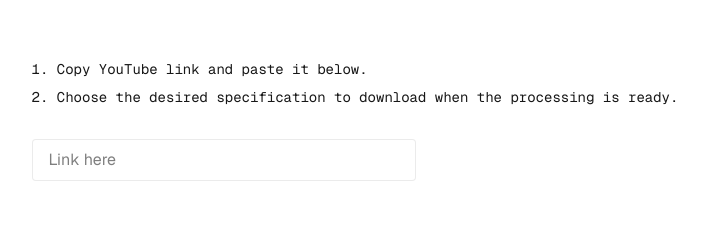
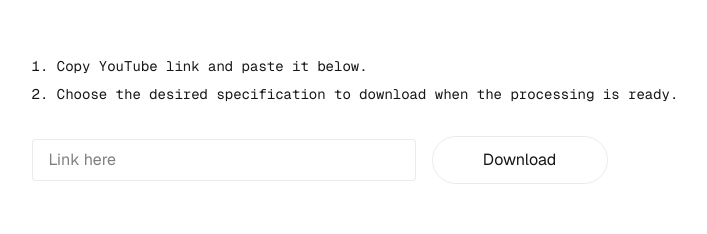
Before and after one commit to igloo-9/tubing, a Next.js app: page / in a window 1280 px wide. Shown: the part 280-514 px from the top of the page, without its empty margins (285-992 px from the left). Built offline with nearby package versions, Linux system fonts and the light colour scheme.

Commit message:
feat: enable downloading video to 'Downloads' folder

```diff
--- a/app/page.js
+++ b/app/page.js
@@ -5,6 +5,35 @@
 
 export default function Home() {
   const [link, setLink] = useState("");
+
+  const handleDownload = async () => {
+    if (!link) {
+      alert("Please enter a valid link");
+      return;
+    }
+
+    try {
+      const response = await fetch(
+        `http://localhost:3001/download?url=${encodeURIComponent(link)}`
+      );
+      if (!response.ok) {
+        throw new Error("Failed to download video");
+      }
+
+      const blob = await response.blob();
+      const url = window.URL.createObjectURL(blob);
+      const a = document.createElement("a");
+      a.style.display = "none";
+      a.href = url;
+      a.download = "video.mp4";
+      document.body.appendChild(a);
+      a.click();
+      window.URL.revokeObjectURL(url);
+    } catch (error) {
+      console.error("Error downloading video:", error);
+      alert("Error downloading video");
+    }
+  };
 
   return (
     <div className="grid grid-rows-[20px_1fr_20px] items-center justify-items-center min-h-screen p-8 pb-20 gap-16 sm:p-20 font-[family-name:var(--font-geist-sans)]">
@@ -57,7 +86,7 @@
           </a>
         </div> */}
 
-        <div>
+        <div className="flex gap-4 items-center flex-col sm:flex-row">
           <label className="sr-only" htmlFor="link">
             YouTube link
           </label>
@@ -69,6 +98,12 @@
             value={link}
             onChange={(e) => setLink(e.target.value)}
           />
+          <button
+            className="rounded-full border border-solid border-black/[.08] dark:border-white/[.145] transition-colors flex items-center justify-center hover:bg-[#f2f2f2] dark:hover:bg-[#1a1a1a] hover:border-transparent text-sm sm:text-base h-10 sm:h-12 px-4 sm:px-5 sm:min-w-44"
+            onClick={handleDownload}
+          >
+            Download
+          </button>
         </div>
       </main>
       <footer className="row-start-3 flex gap-6 flex-wrap items-center justify-center">
```
Also changed, not shown: package.json (+9 -5 lines), server.js (added, +40 -0 lines), 1 other file (tests, documents, lock files or other folders).
